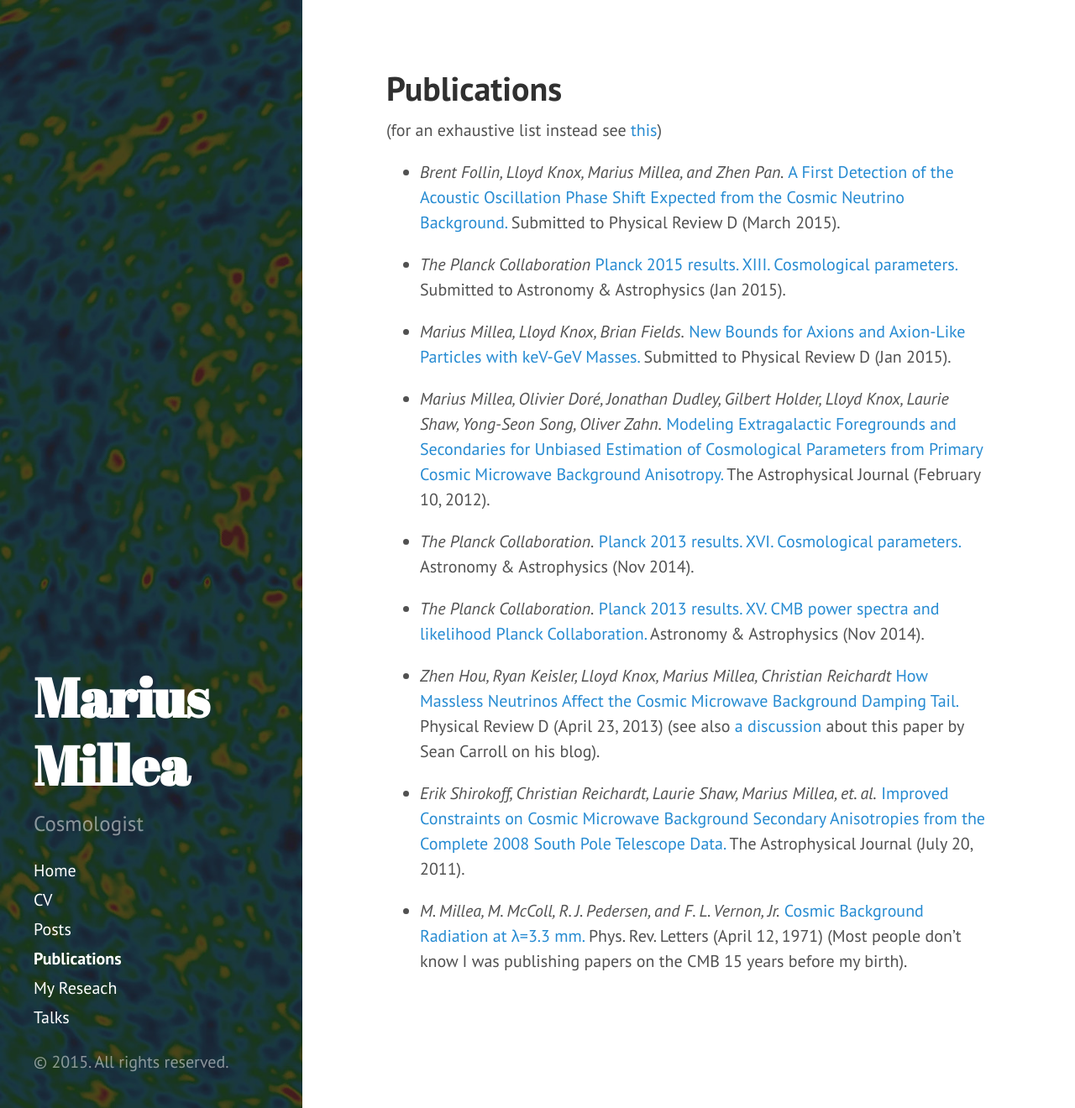
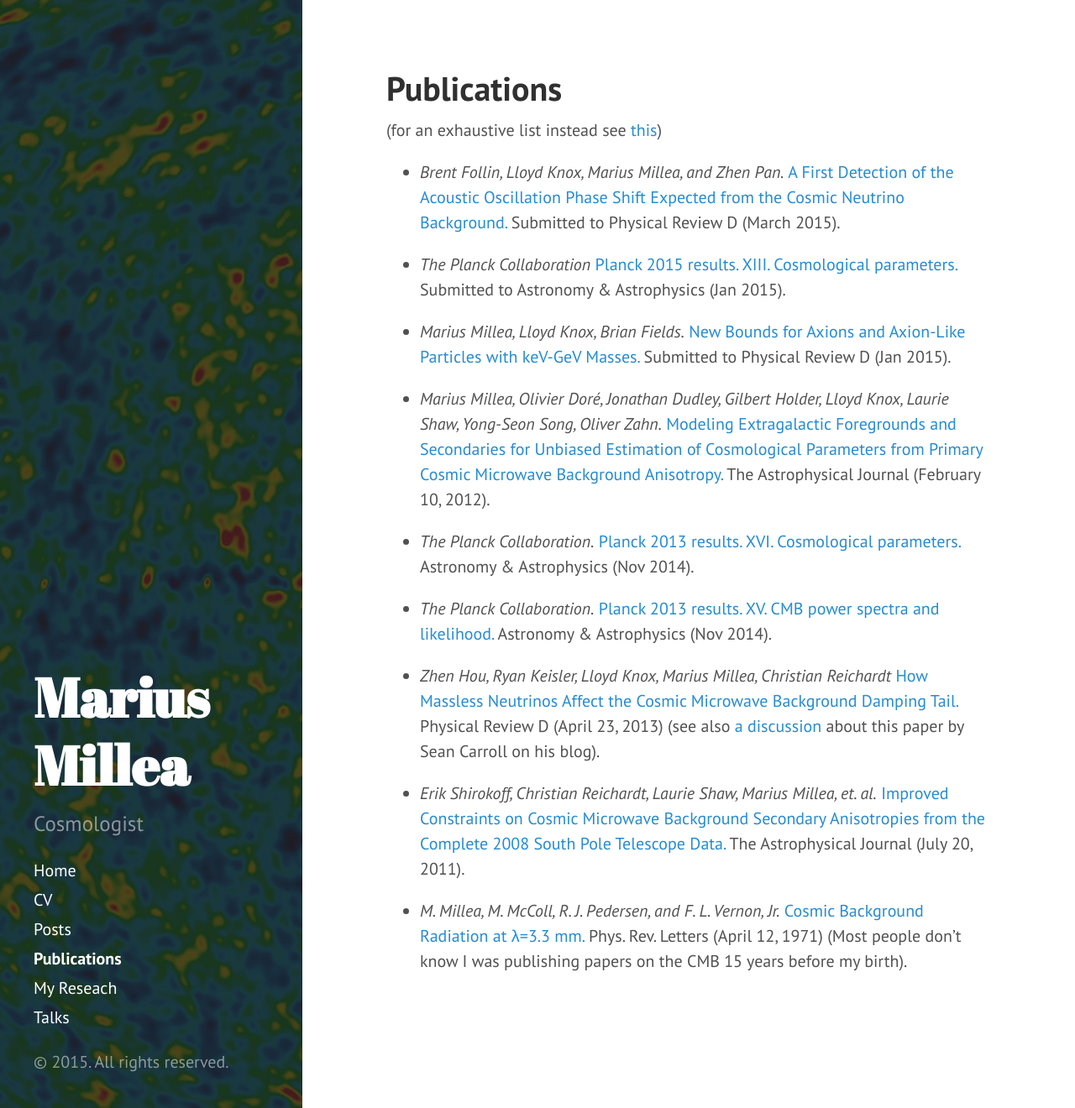
Before and after one commit to marius311/marius311.github.io, a Jekyll site: the page built from pubs.md, in a window 1280 px wide and 1320 px high. Shown: the whole window at 84% size. Built offline with Jekyll 4.4.1, drawn with Linux system fonts in a browser that asks for light colours.

Commit message:
pubs typo

```diff
--- a/pubs.md
+++ b/pubs.md
@@ -17,7 +17,7 @@ title: Publications
 
 * *The Planck Collaboration.* [Planck 2013 results. XVI. Cosmological parameters.](http://adsabs.harvard.edu/abs/2013arXiv1303.5076P) Astronomy & Astrophysics (Nov 2014).
 
-* *The Planck Collaboration.* [Planck 2013 results. XV. CMB power spectra and likelihood Planck Collaboration.](http://adsabs.harvard.edu/abs/2013arXiv1303.5075P) Astronomy & Astrophysics (Nov 2014).
+* *The Planck Collaboration.* [Planck 2013 results. XV. CMB power spectra and likelihood.](http://adsabs.harvard.edu/abs/2013arXiv1303.5075P) Astronomy & Astrophysics (Nov 2014).
 
 * *Zhen Hou, Ryan Keisler, Lloyd Knox, Marius Millea, Christian Reichardt* [How Massless Neutrinos Affect the Cosmic Microwave Background Damping Tail.](http://adsabs.harvard.edu/abs/2013PhRvD..87h3008H) Physical Review D (April 23, 2013) (see also [a discussion](http://blogs.discovermagazine.com/cosmicvariance/2011/04/20/avignon-day-2-cosmological-neutrinos/#.UaUSIUBlB4w) about this paper by Sean Carroll on his blog).
 
```
